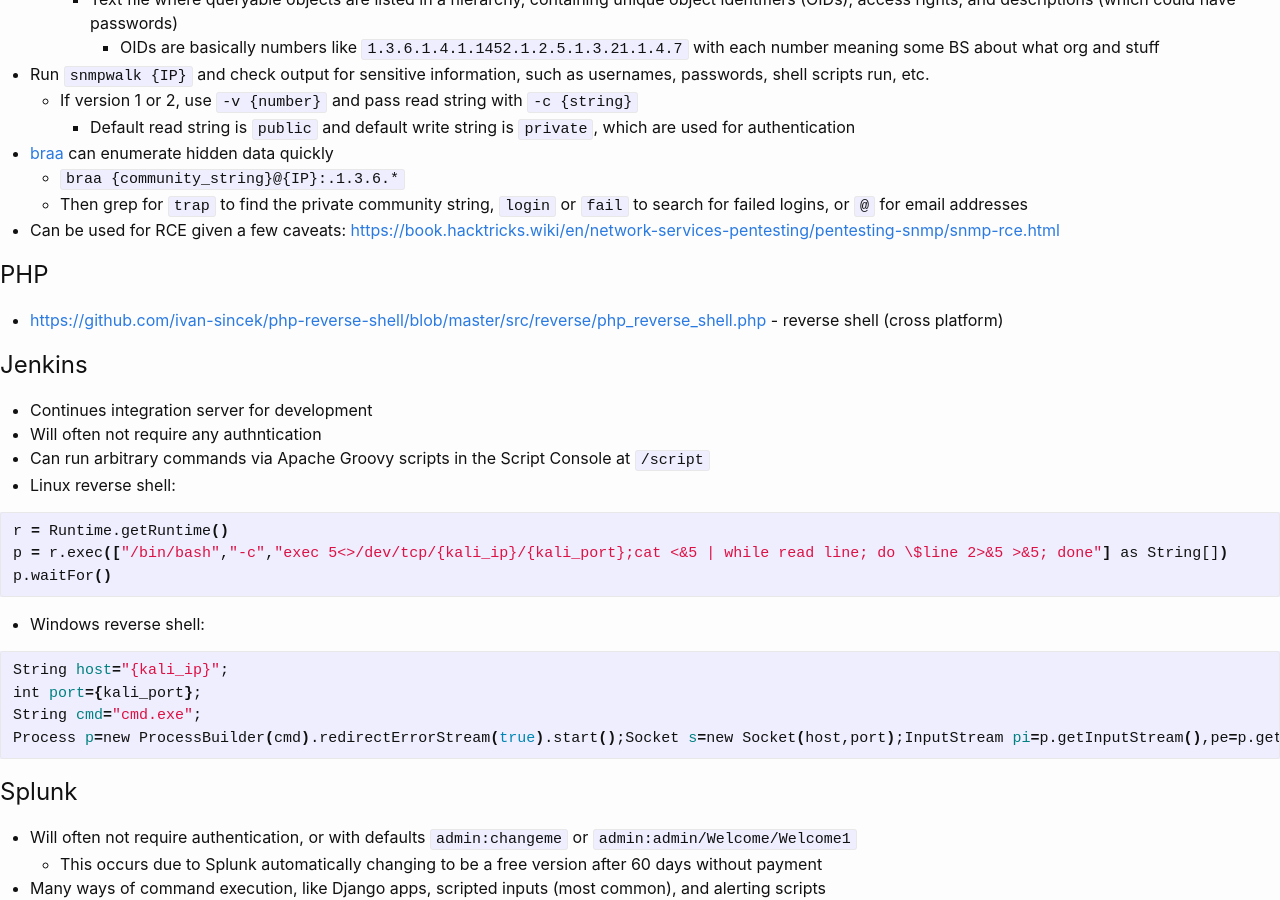
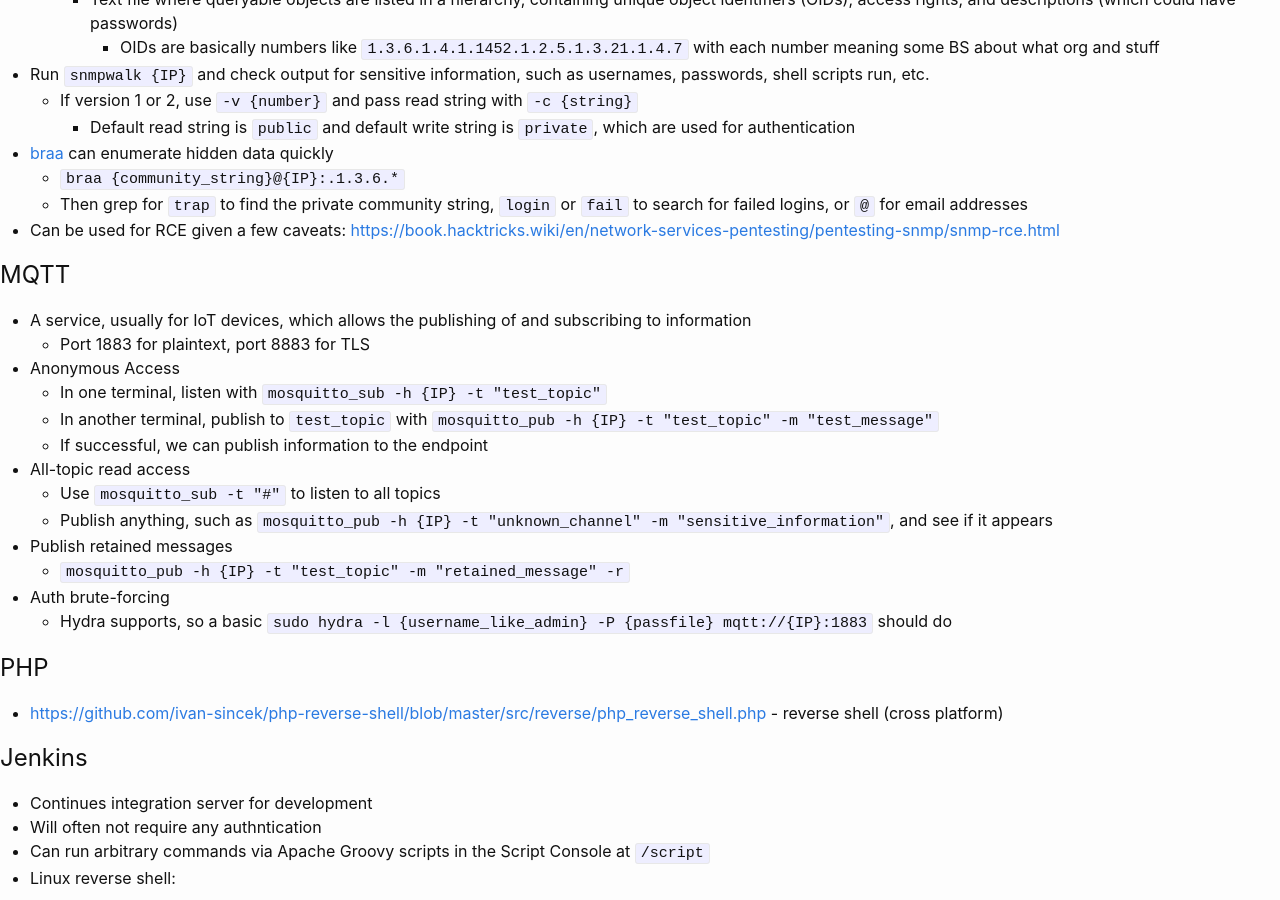
Before and after one commit to KhaelK138/KhaelK138.github.io, a Jekyll site: the page built from markdown/Services.md, in a window 1280 px wide and 900 px high, scrolled down 3864 px. Built offline with Jekyll 4.4.1, drawn with Linux system fonts in a browser that asks for light colours.

Commit message:
added MQTT and email security notes

```diff
--- a/markdown/Services.md
+++ b/markdown/Services.md
@@ -168,6 +168,22 @@
   - Then grep for `trap` to find the private community string, `login` or `fail` to search for failed logins, or `@` for email addresses
 - Can be used for RCE given a few caveats: [https://book.hacktricks.wiki/en/network-services-pentesting/pentesting-snmp/snmp-rce.html](https://book.hacktricks.wiki/en/network-services-pentesting/pentesting-snmp/snmp-rce.html)
 
+## MQTT
+- A service, usually for IoT devices, which allows the publishing of and subscribing to information
+  - Port 1883 for plaintext, port 8883 for TLS
+- Anonymous Access
+  - In one terminal, listen with `mosquitto_sub -h {IP} -t "test_topic"`
+  - In another terminal, publish to `test_topic` with `mosquitto_pub -h {IP} -t "test_topic" -m "test_message"`
+  - If successful, we can publish information to the endpoint
+- All-topic read access
+  - Use `mosquitto_sub -t "#"` to listen to all topics
+  - Publish anything, such as `mosquitto_pub -h {IP} -t "unknown_channel" -m "sensitive_information"`, and see if it appears
+- Publish retained messages
+  - `mosquitto_pub -h {IP} -t "test_topic" -m "retained_message" -r`
+- Auth brute-forcing
+  - Hydra supports, so a basic `sudo hydra -l {username_like_admin} -P {passfile} mqtt://{IP}:1883` should do
+
+
 ## PHP
 - [https://github.com/ivan-sincek/php-reverse-shell/blob/master/src/reverse/php\_reverse\_shell.php](https://github.com/ivan-sincek/php-reverse-shell/blob/master/src/reverse/php_reverse_shell.php) - reverse shell (cross platform)
 
```
Also changed, not shown: markdown/Phishing.md (+6 -0 lines), markdown/webappnotes/XSS.md (+3 -0 lines).
